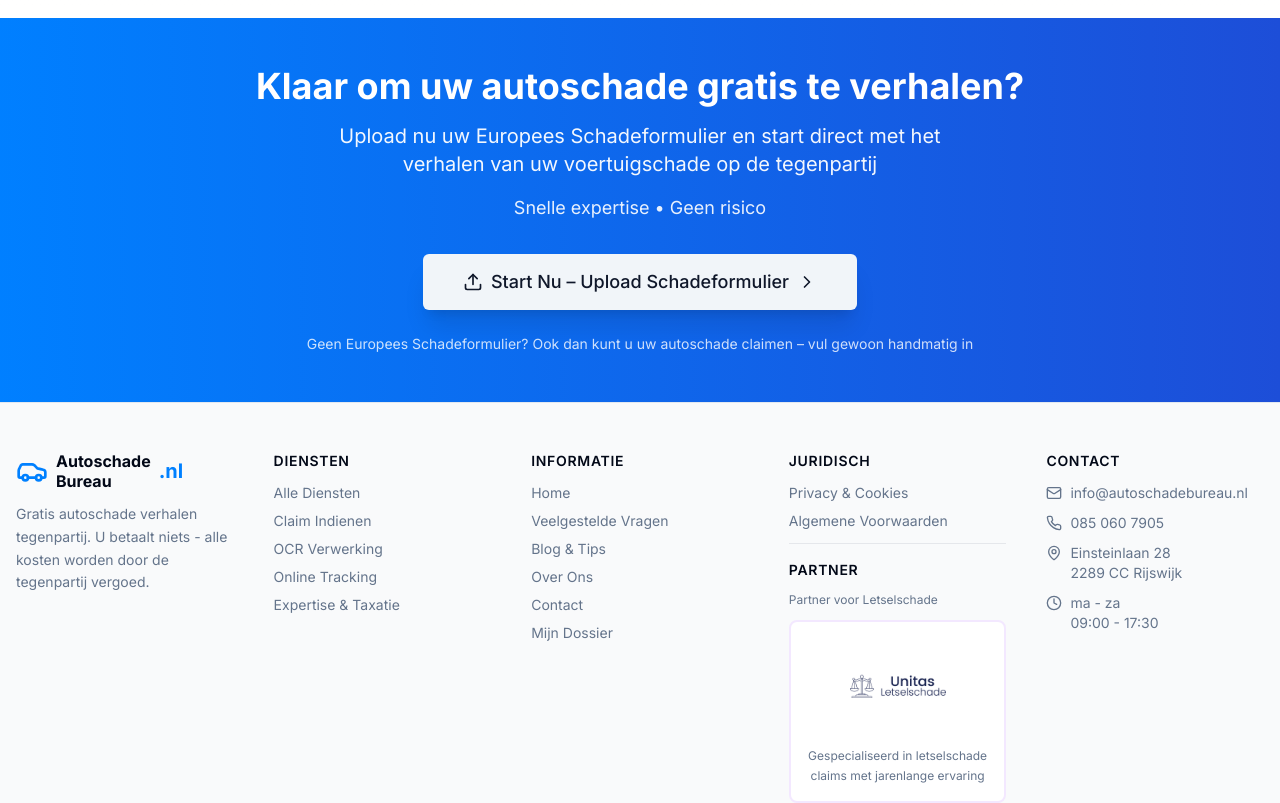
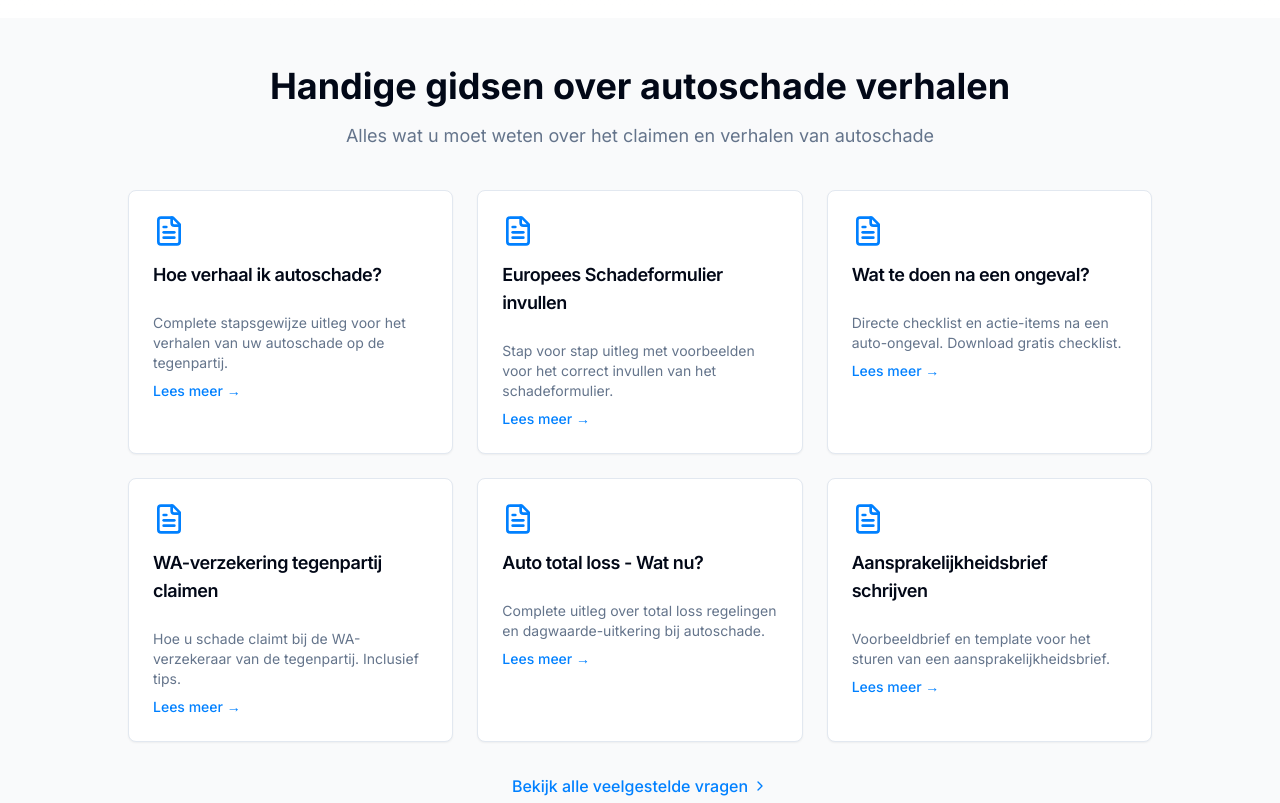
Before and after one commit to Championne/Gratisschadeverhalen.nl, a Next.js app: page / in a window 1280 px wide. Shown: the part 9720-10523 px from the top of the page. Built offline with nearby package versions, Linux system fonts and the light colour scheme; no server answers.

Commit message:
feat: add internal linking guides section to homepage

```diff
--- a/app/page.tsx
+++ b/app/page.tsx
@@ -1420,6 +1420,151 @@ export default function HomePage() {
           </div>
         </section>
 
+        {/* Handige Gidsen Section - Internal Linking */}
+        <section className="py-12 bg-gray-50">
+          <div className="container mx-auto px-4">
+            <div className="max-w-5xl mx-auto">
+              <div className="text-center mb-10">
+                <h2 className="text-3xl md:text-4xl font-bold mb-4">
+                  Handige gidsen over autoschade verhalen
+                </h2>
+                <p className="text-lg text-muted-foreground">
+                  Alles wat u moet weten over het claimen en verhalen van autoschade
+                </p>
+              </div>
+
+              <div className="grid md:grid-cols-2 lg:grid-cols-3 gap-6">
+                {/* Guide 1 */}
+                <Link href="/blog/hoe-verhaal-ik-autoschade" className="group">
+                  <Card className="h-full hover:shadow-lg hover:border-primary transition-all">
+                    <CardHeader>
+                      <FileText className="h-8 w-8 text-primary mb-2" />
+                      <CardTitle className="text-lg group-hover:text-primary transition-colors">
+                        Hoe verhaal ik autoschade?
+                      </CardTitle>
+                    </CardHeader>
+                    <CardContent>
+                      <p className="text-sm text-muted-foreground">
+                        Complete stapsgewijze uitleg voor het verhalen van uw autoschade op de tegenpartij.
+                      </p>
+                      <p className="text-sm text-primary mt-2 font-medium group-hover:underline">
+                        Lees meer →
+                      </p>
+                    </CardContent>
+                  </Card>
+                </Link>
+
+                {/* Guide 2 */}
+                <Link href="/blog/europees-schadeformulier-invullen" className="group">
+                  <Card className="h-full hover:shadow-lg hover:border-primary transition-all">
+                    <CardHeader>
+                      <FileText className="h-8 w-8 text-primary mb-2" />
+                      <CardTitle className="text-lg group-hover:text-primary transition-colors">
+                        Europees Schadeformulier invullen
+                      </CardTitle>
+                    </CardHeader>
+                    <CardContent>
+                      <p className="text-sm text-muted-foreground">
+                        Stap voor stap uitleg met voorbeelden voor het correct invullen van het schadeformulier.
+                      </p>
+                      <p className="text-sm text-primary mt-2 font-medium group-hover:underline">
+                        Lees meer →
+                      </p>
+                    </CardContent>
+                  </Card>
+                </Link>
+
+                {/* Guide 3 */}
+                <Link href="/blog/wat-te-doen-na-ongeval" className="group">
+                  <Card className="h-full hover:shadow-lg hover:border-primary transition-all">
+                    <CardHeader>
+                      <FileText className="h-8 w-8 text-primary mb-2" />
+                      <CardTitle className="text-lg group-hover:text-primary transition-colors">
+                        Wat te doen na een ongeval?
+                      </CardTitle>
+                    </CardHeader>
+                    <CardContent>
+                      <p className="text-sm text-muted-foreground">
+                        Directe checklist en actie-items na een auto-ongeval. Download gratis checklist.
+                      </p>
+                      <p className="text-sm text-primary mt-2 font-medium group-hover:underline">
+                        Lees meer →
+                      </p>
+                    </CardContent>
+                  </Card>
+                </Link>
+
+                {/* Guide 4 */}
+                <Link href="/blog/wa-verzekering-tegenpartij-claimen" className="group">
+                  <Card className="h-full hover:shadow-lg hover:border-primary transition-all">
+                    <CardHeader>
+                      <FileText className="h-8 w-8 text-primary mb-2" />
+                      <CardTitle className="text-lg group-hover:text-primary transition-colors">
+                        WA-verzekering tegenpartij claimen
+                      </CardTitle>
+                    </CardHeader>
+                    <CardContent>
+                      <p className="text-sm text-muted-foreground">
+                        Hoe u schade claimt bij de WA-verzekeraar van de tegenpartij. Inclusief tips.
+                      </p>
+                      <p className="text-sm text-primary mt-2 font-medium group-hover:underline">
+                        Lees meer →
+                      </p>
+                    </CardContent>
+                  </Card>
+                </Link>
+
+                {/* Guide 5 */}
+                <Link href="/blog/auto-total-loss-wat-nu" className="group">
+                  <Card className="h-full hover:shadow-lg hover:border-primary transition-all">
+                    <CardHeader>
+                      <FileText className="h-8 w-8 text-primary mb-2" />
+                      <CardTitle className="text-lg group-hover:text-primary transition-colors">
+                        Auto total loss - Wat nu?
+                      </CardTitle>
+                    </CardHeader>
+                    <CardContent>
+                      <p className="text-sm text-muted-foreground">
+                        Complete uitleg over total loss regelingen en dagwaarde-uitkering bij autoschade.
+                      </p>
+                      <p className="text-sm text-primary mt-2 font-medium group-hover:underline">
+                        Lees meer →
+                      </p>
+                    </CardContent>
+                  </Card>
+                </Link>
+
+                {/* Guide 6 */}
+                <Link href="/blog/aansprakelijkheidsbrief-schrijven" className="group">
+                  <Card className="h-full hover:shadow-lg hover:border-primary transition-all">
+                    <CardHeader>
+                      <FileText className="h-8 w-8 text-primary mb-2" />
+                      <CardTitle className="text-lg group-hover:text-primary transition-colors">
+                        Aansprakelijkheidsbrief schrijven
+                      </CardTitle>
+                    </CardHeader>
+                    <CardContent>
+                      <p className="text-sm text-muted-foreground">
+                        Voorbeeldbrief en template voor het sturen van een aansprakelijkheidsbrief.
+                      </p>
+                      <p className="text-sm text-primary mt-2 font-medium group-hover:underline">
+                        Lees meer →
+                      </p>
+                    </CardContent>
+                  </Card>
+                </Link>
+              </div>
+
+              <div className="text-center mt-8">
+                <Link href="/veelgestelde-vragen" className="inline-flex items-center text-primary hover:underline font-medium">
+                  Bekijk alle veelgestelde vragen
+                  <ChevronRight className="ml-1 h-4 w-4" />
+                </Link>
+              </div>
+            </div>
+          </div>
+        </section>
+
         {/* Final CTA Section */}
         <section className="py-10 md:py-12 bg-gradient-to-r from-primary to-blue-700 text-white">
           <div className="container mx-auto px-6 sm:px-4 text-center">
```
